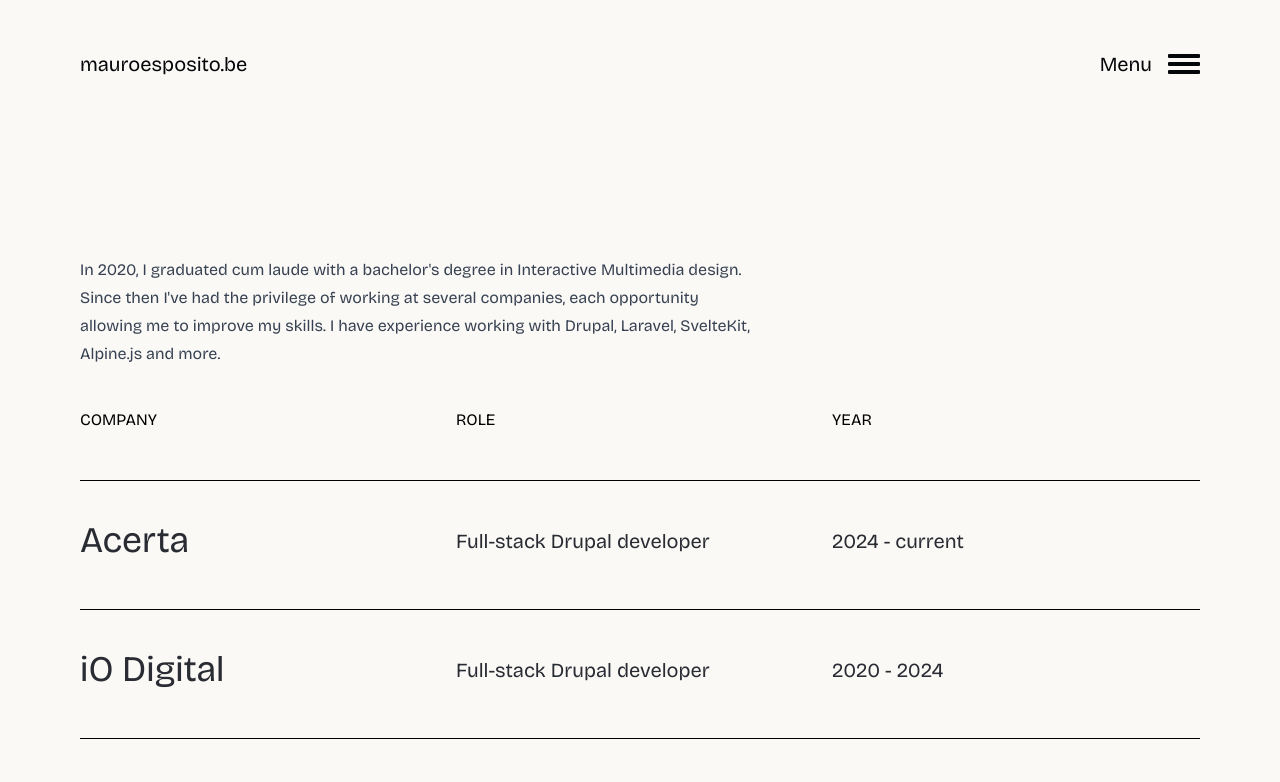
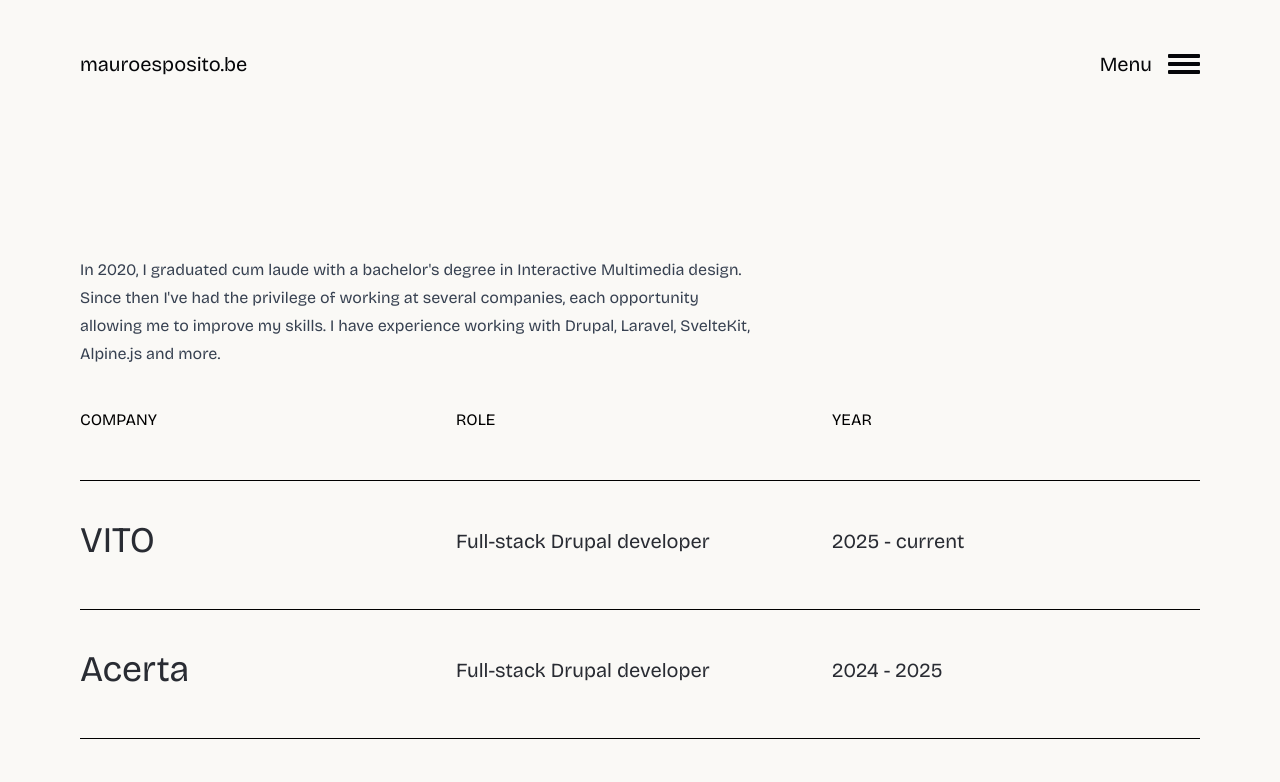
Before and after one commit to MorroCodes/2k25-portfolio, a SvelteKit app: page /experience in a window 1280 px wide. Shown: the top 782 px of the page. Built offline with nearby package versions, Linux system fonts and the light colour scheme.

Commit message:
Update +page.svelte

```diff
--- a/src/routes/experience/+page.svelte
+++ b/src/routes/experience/+page.svelte
@@ -1,9 +1,14 @@
 <script lang="ts">
   const experiences = [
     {
+      company: "VITO",
+      contribution: "Full-stack Drupal developer",
+      year: "2025 - current"
+    },
+    {
       company: "Acerta",
       contribution: "Full-stack Drupal developer",
-      year: "2024 - current"
+      year: "2024 - 2025"
     },
     {
       company: "iO Digital",
```
